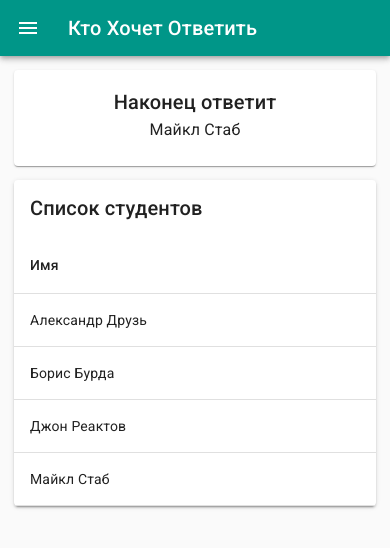
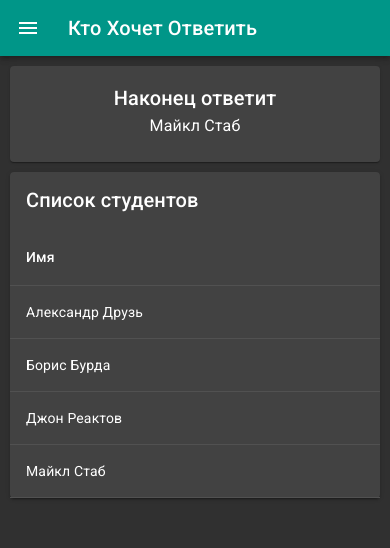
Before and after one commit to kostia-official/react-course-29, a React (Create React App) app: page / in a window 390 px wide. Shown: the top 548 px of the page. Built offline with nearby package versions, Linux system fonts and the light colour scheme.

Commit message:
Add prettier config with single quote Use only dark theme Move responsive stuff to the separate file

```diff
--- a/src/ThemeProvider.js
+++ b/src/ThemeProvider.js
@@ -1,18 +1,12 @@
-import { useMediaQuery } from "@material-ui/core";
-import {
-  createMuiTheme,
-  ThemeProvider as MaterialThemeProvider,
-} from "@material-ui/core/styles";
-import { teal } from "@material-ui/core/colors";
-import CssBaseline from "@material-ui/core/CssBaseline";
-import React from "react";
+import React from 'react';
+import { createMuiTheme, ThemeProvider as MaterialThemeProvider } from '@material-ui/core/styles';
+import { teal } from '@material-ui/core/colors';
+import CssBaseline from '@material-ui/core/CssBaseline';
 
 export const ThemeProvider = (props) => {
-  const prefersDarkMode = useMediaQuery("(prefers-color-scheme: dark)");
-
   const theme = createMuiTheme({
     palette: {
-      type: prefersDarkMode ? "dark" : "light",
+      type: 'dark',
       primary: teal,
       secondary: teal,
     },
--- a/src/components/App/App.js
+++ b/src/components/App.js
@@ -1,24 +1,11 @@
-import React, { Fragment } from "react";
-import styled from "styled-components";
-import students from "../../students.json";
-import { RandomAnswerer } from "../RandomAnswerer/RandomAnswerer";
-import { StudentsList } from "../StudentsList/StudentsList";
-import { Center } from "../Center/Center";
-import { Header } from "../Header/Header";
-
-const breakpoint = "700px";
-
-const desktopStyles = (content) => `
-  @media (min-width: ${breakpoint}) {
-    ${content}
-  }
-`;
-
-const mobileStyles = (content) => `
-  @media (max-width: ${breakpoint}) {
-    ${content}
-  }
-`;
+import React, { Fragment } from 'react';
+import styled from 'styled-components';
+import students from '../students.json';
+import { RandomAnswerer } from './RandomAnswerer';
+import { StudentsList } from './StudentsList';
+import { Center } from './Center';
+import { Header } from './Header';
+import { mobileStyles, desktopStyles } from '../styles/responsive';
 
 const AppWrapper = styled.div`
   display: flex;
@@ -30,7 +17,7 @@ const AppWrapper = styled.div`
 `;
 
 const StudentsListWrapper = styled.div`
-  margin: 14px;
+  margin: 10px;
 
   ${desktopStyles(`
     width: 250px;
@@ -43,11 +30,10 @@ const StudentsListWrapper = styled.div`
 
 const RandomAnswererWrapper = styled.div`
   flex-grow: 5;
-  margin: 14px 14px 14px 0;
+  margin: 10px 10px 10px 0;
 
   ${mobileStyles(`
-    margin-left: 14px;
-    margin-bottom: 0px;
+    margin: 10px 10px 0 10px;
   `)}
 `;
 
--- a/src/components/App/App.module.scss
+++ /dev/null
@@ -1,38 +0,0 @@
-$breakpoint: 700px;
-
-@mixin desktop {
-  @media (min-width: #{$breakpoint}) {
-    @content;
-  }
-}
-
-@mixin mobile {
-  @media (max-width: #{$breakpoint}) {
-    @content;
-  }
-}
-
-.appWrapper {
-  display: flex;
-  flex-direction: row;
-
-  @include mobile {
-    flex-direction: column-reverse;
-  }
-}
-
-.studentsListWrapper {
-  background: lightgray;
-
-  @include mobile {
-    flex-grow: 1;
-  }
-
-  @include desktop {
-    width: 250px;
-  }
-}
-
-.randomAnswererWrapper {
-  flex-grow: 5;
-}
--- a/src/components/Center/Center.js
+++ b/src/components/Center.js
@@ -1,4 +1,4 @@
-import styled from "styled-components";
+import styled from 'styled-components';
 
 export const Center = styled.div`
   text-align: center;
--- /dev/null
+++ b/src/components/Header.js
@@ -0,0 +1,28 @@
+import AppBar from '@material-ui/core/AppBar';
+import Toolbar from '@material-ui/core/Toolbar';
+import IconButton from '@material-ui/core/IconButton';
+import MenuIcon from '@material-ui/icons/Menu';
+import Typography from '@material-ui/core/Typography';
+import React from 'react';
+import { makeStyles } from '@material-ui/core/styles';
+
+const useStyles = makeStyles((theme) => ({
+  menuButton: {
+    marginRight: theme.spacing(2),
+  },
+}));
+
+export const Header = () => {
+  const classes = useStyles();
+
+  return (
+    <AppBar position="static">
+      <Toolbar>
+        <IconButton edge="start" className={classes.menuButton} color="inherit" aria-label="menu">
+          <MenuIcon />
+        </IconButton>
+        <Typography variant="h6">Кто Хочет Ответить</Typography>
+      </Toolbar>
+    </AppBar>
+  );
+};
--- a/src/components/Header/Header.js
+++ /dev/null
@@ -1,33 +0,0 @@
-import AppBar from "@material-ui/core/AppBar";
-import Toolbar from "@material-ui/core/Toolbar";
-import IconButton from "@material-ui/core/IconButton";
-import MenuIcon from "@material-ui/icons/Menu";
-import Typography from "@material-ui/core/Typography";
-import React from "react";
-import { makeStyles } from "@material-ui/core/styles";
-
-const useStyles = makeStyles((theme) => ({
-  menuButton: {
-    marginRight: theme.spacing(2),
-  },
-}));
-
-export const Header = () => {
-  const classes = useStyles();
-
-  return (
-    <AppBar position="static">
-      <Toolbar>
-        <IconButton
-          edge="start"
-          className={classes.menuButton}
-          color="inherit"
-          aria-label="menu"
-        >
-          <MenuIcon />
-        </IconButton>
-        <Typography variant="h6">Кто Хочет Ответить</Typography>
-      </Toolbar>
-    </AppBar>
-  );
-};
--- /dev/null
+++ b/src/styles/responsive.js
@@ -0,0 +1,13 @@
+export const breakpoint = '700px';
+
+export const desktopStyles = (content) => `
+  @media (min-width: ${breakpoint}) {
+    ${content}
+  }
+`;
+
+export const mobileStyles = (content) => `
+  @media (max-width: ${breakpoint}) {
+    ${content}
+  }
+`;
```
Also changed, not shown: src/components/RandomAnswerer.js (renamed from src/components/RandomAnswerer/RandomAnswerer.js, +9 -9 lines), src/components/StudentsList.js (renamed from src/components/StudentsList/StudentsList.js, +5 -5 lines), src/index.js (+5 -5 lines), src/titles.json (+1 -6 lines), 1 other file (tests, documents, lock files or other folders).
